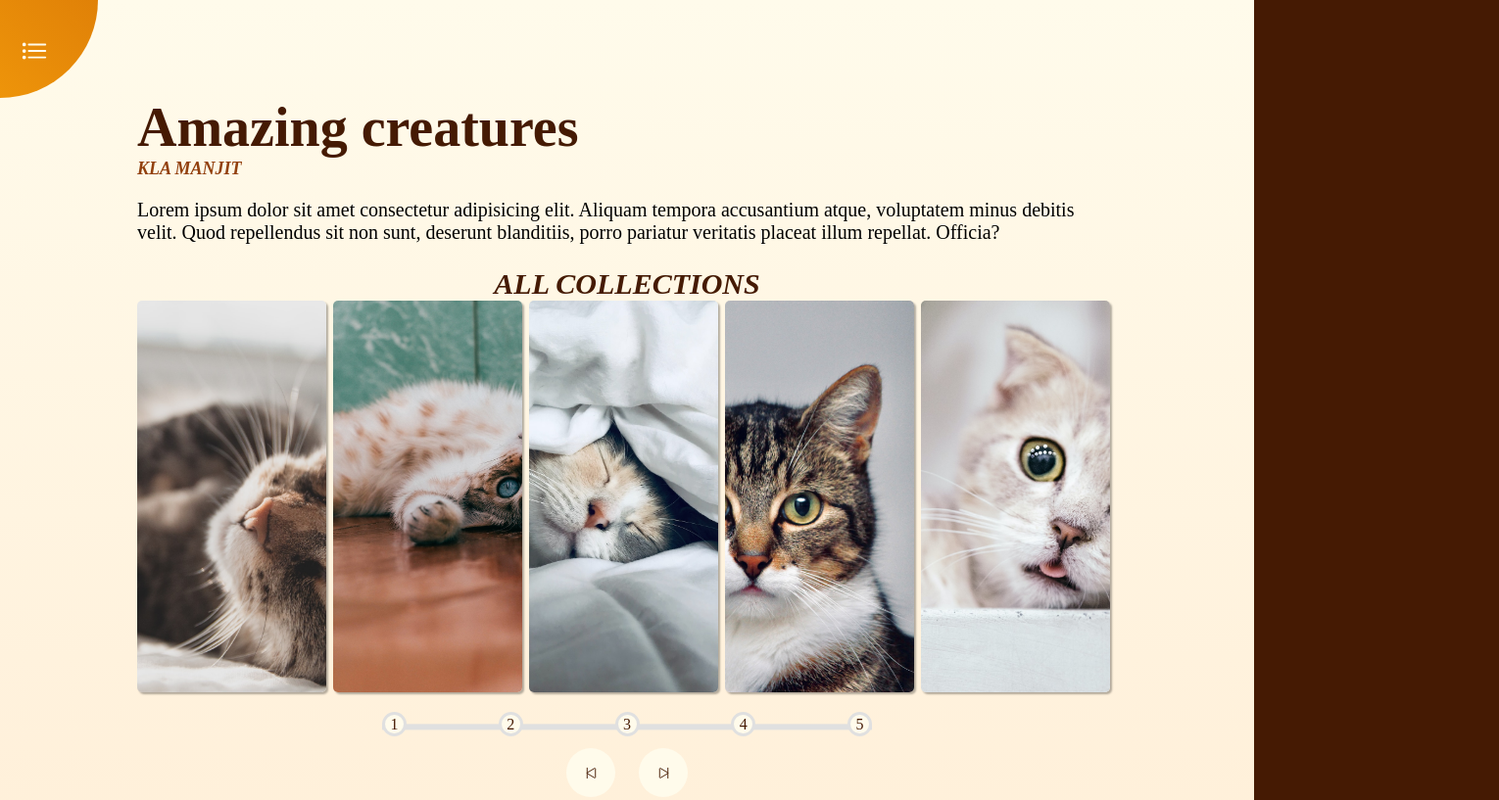
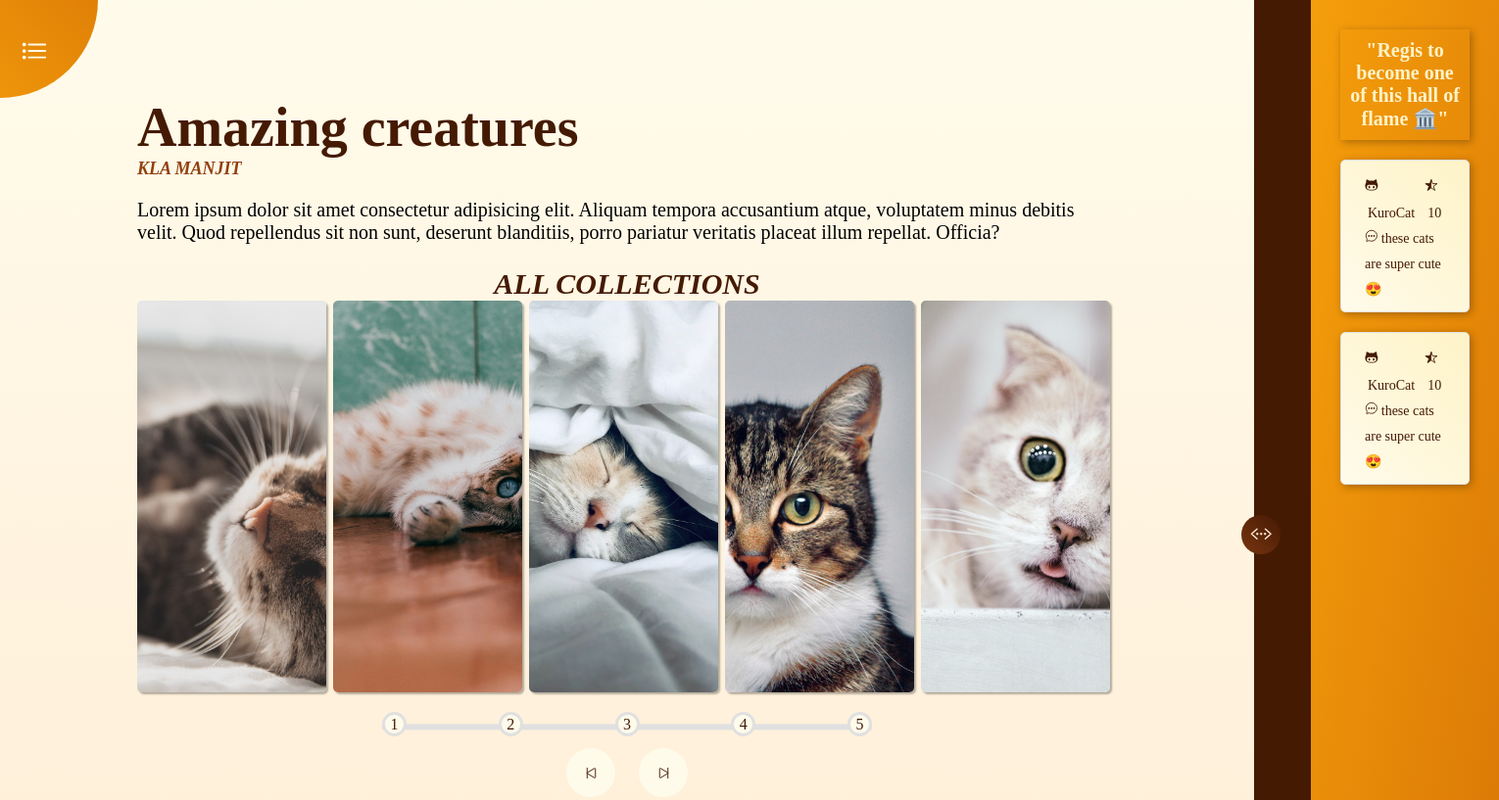
Before and after one commit to klamanjit/catsArticle-demo, a website: page index.html in a window 1280 px wide. Shown: the top 817 px of the page at 98% size, 1530 px wide, since content can reach past the window. Drawn offline with nearby package versions, Linux system fonts and the light colour scheme; a web font is replaced by a local one.

Commit message:
add hall-of-flame section

```diff
--- a/index.html
+++ b/index.html
@@ -205,7 +205,48 @@
       </div>
     </section>
 
-    <section class="section-hall-of-frame"></section>
+    <section class="section-hall-of-flame">
+      <h2 class="card-header">
+        "Regis to become one of this hall of flame 🏛️"
+      </h2>
+      <div class="card-container">
+        <ul>
+          <li class="card-user-name">
+            <ion-icon name="logo-octocat"></ion-icon>
+            <span class="card-text">KuroCat</span>
+          </li>
+          <li class="card-rate">
+            <ion-icon name="star-half-outline"></ion-icon>
+            <span class="card-text">10</span>
+          </li>
+        </ul>
+        <div class="card-description">
+          <ion-icon name="chatbubble-ellipses-outline"></ion-icon
+          ><span class="card-text">these cats are super cute 😍</span>
+        </div>
+      </div>
+
+      <div class="card-container">
+        <ul>
+          <li class="card-user-name">
+            <ion-icon name="logo-octocat"></ion-icon>
+            <span class="card-text">KuroCat</span>
+          </li>
+          <li class="card-rate">
+            <ion-icon name="star-half-outline"></ion-icon>
+            <span class="card-text">10</span>
+          </li>
+        </ul>
+        <div class="card-description">
+          <ion-icon name="chatbubble-ellipses-outline"></ion-icon
+          ><span class="card-text">these cats are super cute 😍</span>
+        </div>
+      </div>
+
+      <button class="hall-of-flame-btn">
+        <ion-icon name="code-working-outline"></ion-icon>
+      </button>
+    </section>
     <script
       type="module"
       src="https://unpkg.com/ionicons@7.1.0/dist/ionicons/ionicons.esm.js"
--- a/style.css
+++ b/style.css
@@ -582,3 +582,91 @@ nav ul {
   color: #ffedd5;
   border: 1px solid #451a03;
 }
+
+/* section-hall of flame */
+
+.section-hall-of-flame {
+  position: absolute;
+  top: 0;
+  right: 0;
+  background: linear-gradient(to bottom right, #f59e0b, #d97706);
+  height: 100%;
+  width: 15%;
+  padding: 3rem;
+  /* border: 1px solid #78350f; */
+
+  display: flex;
+  flex-direction: column;
+  align-items: center;
+  gap: 2rem;
+
+  /* normal */
+  transform: translateX(25rem);
+}
+
+.section-hall-of-flame.active {
+  transform: translateX(0);
+}
+
+.card-container {
+  display: flex;
+  flex-direction: column;
+  background: linear-gradient(45deg, #fffbeb, #fef3c7);
+
+  align-items: center;
+  border: 1px solid #e0e0e0;
+  padding: 1.2rem 2.4rem;
+  border-radius: 5px;
+  box-shadow: 2px 2px 8px rgba(0, 0, 0, 0.3);
+}
+
+.card-header {
+  font-size: 2rem;
+  text-align: center;
+  padding: 1rem;
+  color: #fef3c7;
+
+  box-shadow: 2px 2px 8px rgba(0, 0, 0, 0.3);
+}
+
+.card-container ul {
+  list-style: none;
+  display: flex;
+  gap: 1rem;
+  justify-content: space-between;
+}
+
+.card-container ul li {
+  font-size: 2.2rem;
+  color: #451a03;
+}
+
+.card-description {
+  font-size: 2.2rem;
+  color: #451a03;
+}
+
+.card-text {
+  font-size: 1.4rem;
+  margin-left: 0.3rem;
+}
+
+.hall-of-flame-btn {
+  display: flex;
+  justify-content: center;
+  align-items: center;
+  font-size: 3.6rem;
+  width: 4rem;
+  height: 4rem;
+  border: none;
+  border-radius: 50%;
+  background: linear-gradient(45deg, #78350f, #451a03);
+  color: #ffedd5;
+  cursor: pointer;
+  position: fixed;
+  right: 13.6%;
+  top: 50%;
+
+  /* normal */
+  transform: translateX(-19.7rem);
+}
```
